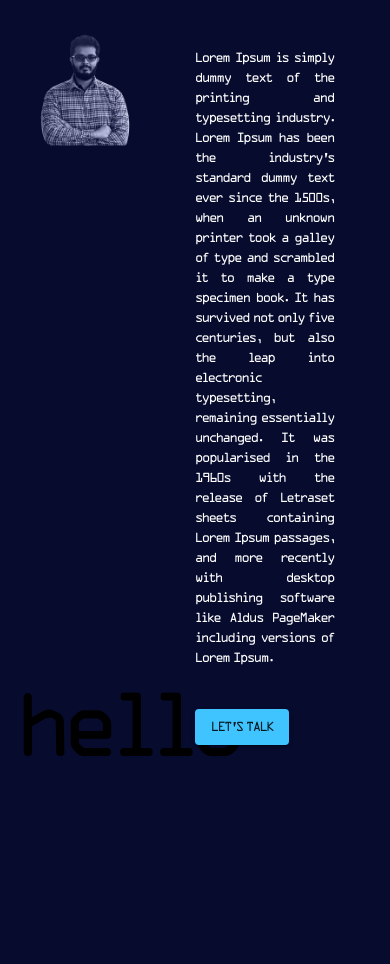
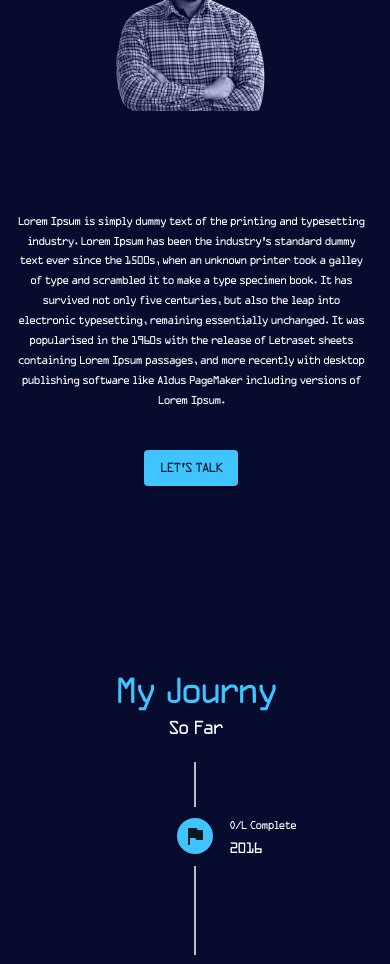
Before and after one commit to heshanm27/portfolio-, a React (Create React App) app: page / in a window 390 px wide. Shown: the part 1020-1984 px from the top of the page. Built offline with nearby package versions, Linux system fonts and the light colour scheme.

Commit message:
responsives ness

```diff
--- a/package.json
+++ b/package.json
@@ -6,6 +6,7 @@
     "@emotion/react": "^11.9.3",
     "@emotion/styled": "^11.9.3",
     "@mui/icons-material": "^5.8.4",
+    "@mui/lab": "^5.0.0-alpha.89",
     "@mui/material": "^5.8.6",
     "@mui/styled-engine-sc": "^5.8.0",
     "@testing-library/jest-dom": "^5.16.4",
--- a/src/App.tsx
+++ b/src/App.tsx
@@ -1,4 +1,10 @@
-import { Box, createTheme, ThemeProvider } from "@mui/material";
+import {
+  Box,
+  createTheme,
+  responsiveFontSizes,
+  ThemeProvider,
+  useMediaQuery,
+} from "@mui/material";
 
 import Home from "./pages/Home/Home";
 import About from "./pages/About/index";
@@ -8,8 +14,9 @@ import Experience from "./pages/Experience/Experiene";
 import Protfolio from "./pages/Portfolio/Protfolio";
 import Contact from "./pages/Contact/Contact";
 import Footer from "./pages/Footer/Footer";
+import { responsiveProperty } from "@mui/material/styles/cssUtils";
 function App() {
-  const theme = createTheme({
+  let theme = createTheme({
     typography: {
       fontFamily: "STALKER1",
     },
@@ -17,9 +24,15 @@ function App() {
       primary: {
         main: "#40C4FF",
       },
+      text: {
+        primary: "#fff",
+      },
     },
   });
 
+  theme = responsiveFontSizes(theme);
+
+  const matches = useMediaQuery(theme.breakpoints.down("md"));
   return (
     <div>
       <ThemeProvider theme={theme}>
@@ -31,12 +44,17 @@ function App() {
         <Contact />
         <Footer />
         <Box
-          sx={{
-            display: "flex",
-            width: "100%",
-            zIndex: 2,
-            justifyContent: "center",
-          }}
+          sx={[
+            {
+              display: "flex",
+              width: "100%",
+              zIndex: 2,
+              justifyContent: "center",
+            },
+            matches && {
+              width: "100%",
+            },
+          ]}
         >
           <BottomNavBar />
         </Box>
--- a/src/components/BottomNavBar/BottomNavBar.tsx
+++ b/src/components/BottomNavBar/BottomNavBar.tsx
@@ -4,7 +4,7 @@ import {
   useMediaQuery,
   useTheme,
 } from "@mui/material";
-import React from "react";
+import React, { useEffect } from "react";
 import HomeIcon from "@mui/icons-material/Home";
 import PersonIcon from "@mui/icons-material/Person";
 import DirectionsWalkIcon from "@mui/icons-material/DirectionsWalk";
@@ -38,12 +38,16 @@ export default function BottomNavBar() {
       behavior: "smooth",
     });
   };
+
+  useEffect(() => {
+    let route = document.getElementById(value);
+  }, []);
   return (
     <>
       <BottomNavigation
         sx={[
           {
-            width: "40%",
+            width: "34%",
             backgroundColor: " rgba(0, 0, 0,0.3)",
             color: "white",
             position: "fixed",
@@ -53,6 +57,7 @@ export default function BottomNavBar() {
           },
           matches && {
             width: "100%",
+            backgroundColor: " rgba(0, 0, 0,0.3)",
             marginBottom: "0px",
           },
         ]}
@@ -107,7 +112,7 @@ export default function BottomNavBar() {
         />
 
         <BottomNavigationAction
-          label="Contact Me"
+          label="Contact"
           value="contact"
           sx={sx}
           icon={<MessageIcon />}
--- a/src/index.css
+++ b/src/index.css
@@ -24,3 +24,16 @@ code {
   font-family: source-code-pro, Menlo, Monaco, Consolas, "Courier New",
     monospace;
 }
+
+body::-webkit-scrollbar {
+  width: 0rem;
+}
+
+body::-webkit-scrollbar-track {
+  box-shadow: "inset 0 0 6px rgba(9, 102, 223, 0.3)";
+}
+
+body::-webkit-scrollbar-thumb {
+  background-color: rgb(52, 54, 193);
+  outline: 1px solid rgb(68, 126, 185);
+}
--- a/src/pages/About/index.tsx
+++ b/src/pages/About/index.tsx
@@ -1,22 +1,24 @@
 import {
+  Box,
   Button,
   Container,
   Grid,
   Stack,
   Typography,
+  useMediaQuery,
   useTheme,
 } from "@mui/material";
 
 export default function About() {
   const theme = useTheme();
   const logo = require("../../assets/img/about.png");
-
+  const matches = useMediaQuery(theme.breakpoints.down("md"));
   return (
     <div id="about" style={{ backgroundColor: "#070B2E", height: "100vh" }}>
-      <Container>
+      <Container maxWidth="xl">
         <Stack
           direction="row"
-          sx={{ paddingTop: "40px" }}
+          sx={{ paddingTop: matches === true ? "10px" : "100px" }}
           justifyContent="center"
         >
           <Typography variant="h5" alignItems="center" color="white">
@@ -35,30 +37,34 @@ export default function About() {
 
         <Grid
           container
-          direction="row"
+          direction={matches === true ? "column" : "row"}
           width="100%"
-          spacing={5}
-          sx={{ marginTop: "40px" }}
+          spacing={matches === true ? 1 : 5}
+          sx={{ marginTop: matches === true ? "0px" : "40px" }}
         >
           <Grid item xs={6}>
             <img
               src={logo}
               width="100%"
               alt="cover imge"
-              style={{ transform: "scale(1.5)" }}
+              style={{
+                transform: matches === true ? "scale(1)" : "scale(1.2)",
+              }}
             />
           </Grid>
           <Grid item xs={6}>
+            <Box sx={{ display: "flex" }}>
               <Typography
-              variant="body2"
-              textAlign={"justify"}
+                variant={matches === true ? "caption" : "body1"}
+                textAlign={"center"}
                 alignItems="center"
                 color="white"
+                sx={{ marginTop: "25%" }}
               >
                 Lorem Ipsum is simply dummy text of the printing and typesetting
-              industry. Lorem Ipsum has been the industry's standard dummy text
-              ever since the 1500s, when an unknown printer took a galley of
-              type and scrambled it to make a type specimen book. It has
+                industry. Lorem Ipsum has been the industry's standard dummy
+                text ever since the 1500s, when an unknown printer took a galley
+                of type and scrambled it to make a type specimen book. It has
                 survived not only five centuries, but also the leap into
                 electronic typesetting, remaining essentially unchanged. It was
                 popularised in the 1960s with the release of Letraset sheets
@@ -66,10 +72,12 @@ export default function About() {
                 publishing software like Aldus PageMaker including versions of
                 Lorem Ipsum.
               </Typography>
-
+            </Box>
+            <Stack direction="row" justifyContent="center">
               <Button variant="contained" sx={{ marginTop: "40px" }}>
                 Let's talk
               </Button>
+            </Stack>
           </Grid>
         </Grid>
       </Container>
--- a/src/pages/Footer/Footer.tsx
+++ b/src/pages/Footer/Footer.tsx
@@ -3,7 +3,7 @@ import React from "react";
 
 export default function Footer() {
   return (
-    <div id="footer" style={{ backgroundColor: "#40C4FF", height: "80vh" }}>
+    <div id="footer" style={{ backgroundColor: "#40C4FF", height: "40vh" }}>
       <Container>
         <Typography variant="h1">hello</Typography>
       </Container>
--- a/src/pages/Journy/Journy.tsx
+++ b/src/pages/Journy/Journy.tsx
@@ -1,11 +1,107 @@
-import { Container, Typography } from "@mui/material";
+import {
+  Box,
+  Container,
+  Stack,
+  Typography,
+  useMediaQuery,
+  useTheme,
+} from "@mui/material";
 import React from "react";
+import Timeline from "@mui/lab/Timeline";
+import TimelineItem from "@mui/lab/TimelineItem";
+import TimelineSeparator from "@mui/lab/TimelineSeparator";
+import TimelineConnector from "@mui/lab/TimelineConnector";
+import TimelineContent from "@mui/lab/TimelineContent";
+import TimelineOppositeContent from "@mui/lab/TimelineOppositeContent";
+import TimelineDot from "@mui/lab/TimelineDot";
+import FlagIcon from "@mui/icons-material/Flag";
+import SchoolIcon from "@mui/icons-material/School";
+import PendingIcon from "@mui/icons-material/Pending";
 
 export default function Journy() {
+  const theme = useTheme();
+  const journy = [
+    {
+      icon: <FlagIcon />,
+      text: "O/L Complete",
+      year: "2016",
+    },
+    {
+      icon: <FlagIcon />,
+      text: "A/L Complete",
+      year: "2019",
+    },
+    {
+      icon: <SchoolIcon />,
+      text: "Start undergraduate degree",
+      year: "2020",
+    },
+    {
+      icon: <PendingIcon />,
+      text: "Present",
+      year: null,
+    },
+  ];
+
+  const matches = useMediaQuery(theme.breakpoints.down("md"));
   return (
     <div id="journy" style={{ backgroundColor: "#070B2E", height: "100vh" }}>
       <Container>
-        <Typography variant="h1">hello</Typography>
+        <Box sx={{ paddingTop: matches === true ? "0px" : "40px" }}>
+          <Box>
+            <Stack
+              direction="row"
+              justifyContent="center"
+              sx={{ paddingTop: matches === true ? "0px" : "10px" }}
+            >
+              <Typography
+                variant="h2"
+                alignItems="center"
+                color={theme.palette.primary.main}
+              >
+                My Journy
+              </Typography>
+            </Stack>
+
+            <Stack
+              direction="row"
+              sx={{ paddingBottom: matches === true ? "0px" : "10px" }}
+              justifyContent="center"
+            >
+              <Typography variant="h5" alignItems="center" color="white">
+                So Far
+              </Typography>
+            </Stack>
+          </Box>
+
+          <Box>
+            <Timeline position="alternate">
+              {journy.map((value, index) => {
+                return (
+                  <TimelineItem color="white">
+                    <TimelineSeparator>
+                      <TimelineConnector />
+                      <TimelineDot color="primary">{value.icon}</TimelineDot>
+                      <TimelineConnector />
+                    </TimelineSeparator>
+                    <TimelineContent
+                      sx={{ py: matches === true ? "50px" : "40px", px: 2 }}
+                    >
+                      <Typography
+                        variant={matches === true ? "caption" : "h6"}
+                        component="span"
+                        color={"white"}
+                      >
+                        {value.text}
+                      </Typography>
+                      <Typography color={"white"}>{value!.year}</Typography>
+                    </TimelineContent>
+                  </TimelineItem>
+                );
+              })}
+            </Timeline>
+          </Box>
+        </Box>
       </Container>
     </div>
   );
```
Also changed, not shown: 1 other file (tests, documents, lock files or other folders). Lines whose indentation alone changed are shown as unchanged.
